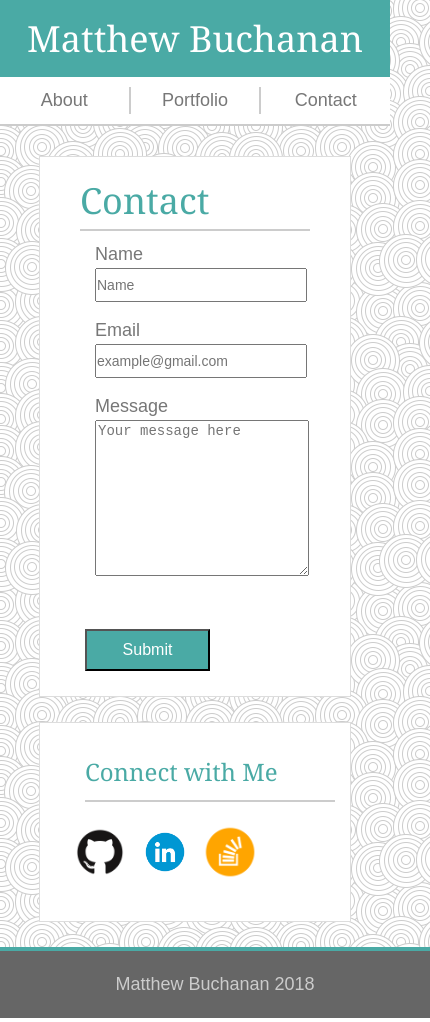
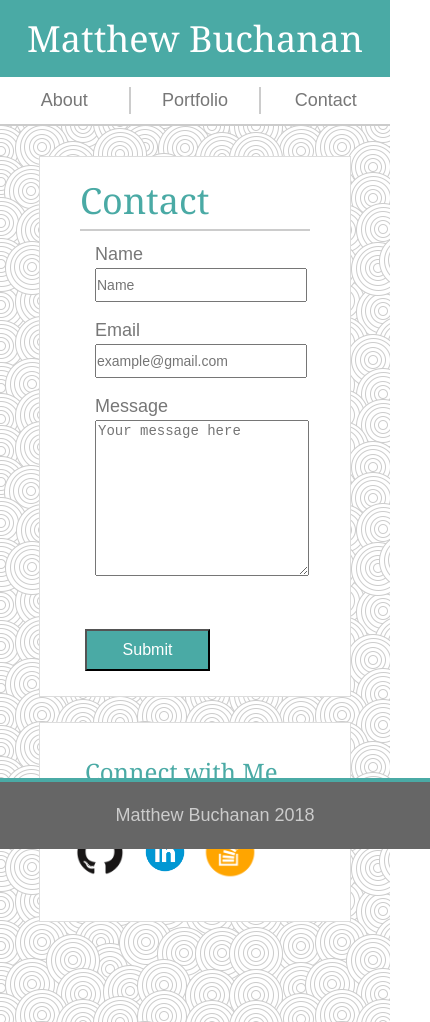
Before and after one commit to dolphinCommando/Responsive-Portfolio, a plain HTML site: page contact.html in a window 390 px wide. Shown: the whole page, 430 px wide, since content can reach past the window. Drawn offline with Linux system fonts and the light colour scheme.

Commit message:
sticky footer

```diff
--- a/assets/css/style.css
+++ b/assets/css/style.css
@@ -18,7 +18,7 @@ h1, h2, h3 {
 
 section, aside {
     margin-top: 25px;
-    margin-bottom: 25px;
+    margin-bottom: 100px;
     border-color: #dddddd;
     border-style: solid;
     border-width: 1px;
@@ -202,6 +202,8 @@ footer {
     border-color: #4aaaa5;
     border-style: solid;
     border-width: 4px 0px 0px 0px;
+    position: fixed;
+    bottom: -5px;
 
 }
 
@@ -209,12 +211,13 @@ footer {
     section {
         float: none;
         width: 80%;
+        margin-bottom: 25px;
     }
 
     aside {
         float: none;
         width: 80%;
-        margin: 25px auto;
+        margin: 25px auto 100px auto;
         text-align: left;
         padding-left: 30px;
     }
```
